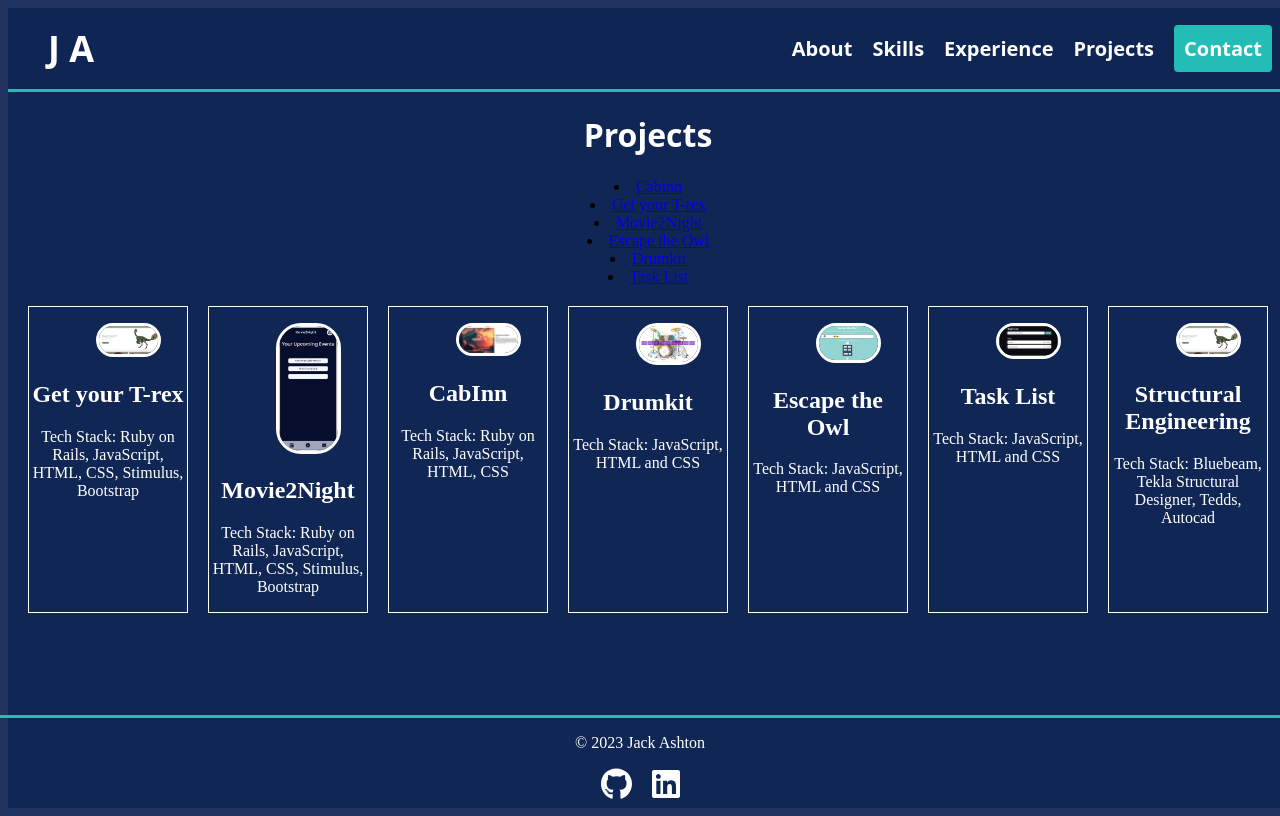
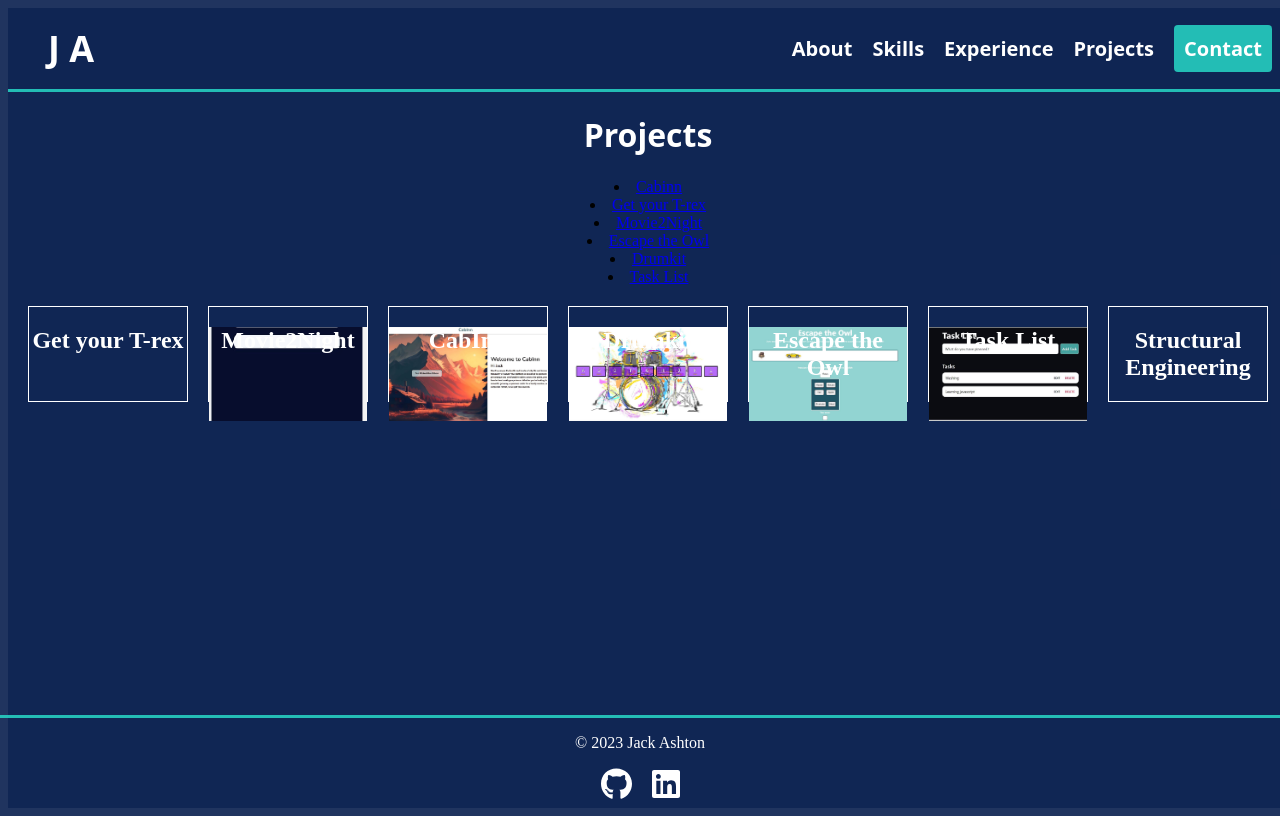
Before and after one commit to Jackdashton/portfolio, a React (Vite) app in the folder portfolio/: page /projects in a window 1280 px wide. Built offline with nearby package versions, Linux system fonts and the light colour scheme.

Commit message:
background image working

```diff
--- a/portfolio/src/components/Projects.jsx
+++ b/portfolio/src/components/Projects.jsx
@@ -16,18 +16,20 @@ function Projects() {
       <li> <Link to="/task">Task List</Link> </li>
       <div className={styles.wrapper}>
         {projectData.map((project) => (
-          <div className={styles.projectCard} key={project.id}>
+          <div className={styles.projectCard} key={project.id} >
             {project.images?.length > 0 && (
-              <>
-                <ul>
-                  <li>
-                    {<img src={`/images/screenshots/${project.images[0]}.JPG`} alt="" />}
-                  </li>
-                </ul>
+              <div style=
+              {{
+                backgroundImage: `url(/images/screenshots/${project.images[0]}.JPG)`,
+                backgroundSize: 'cover',
+                backgroundRepeat: 'no-repeat',
+                width: '100%',
+                height: '100%',
+                backgroundPosition: 'center',
+              }} >
               <h2>{project.title}</h2>
-              <p>Tech Stack: {project.tech}</p>
-              <p>{project.description}</p>
-              </>)}
+              </div>
+              )}
             </div>
         ))}
       </div>
```
